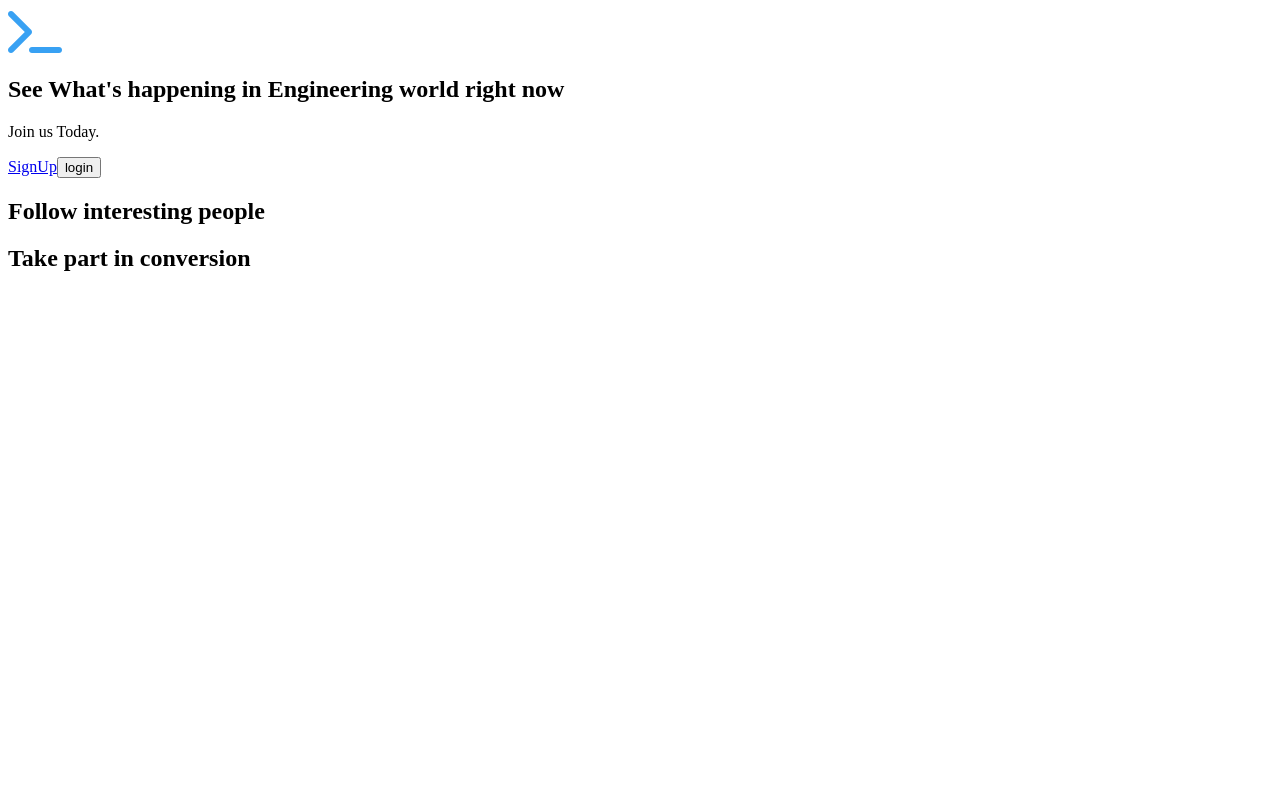
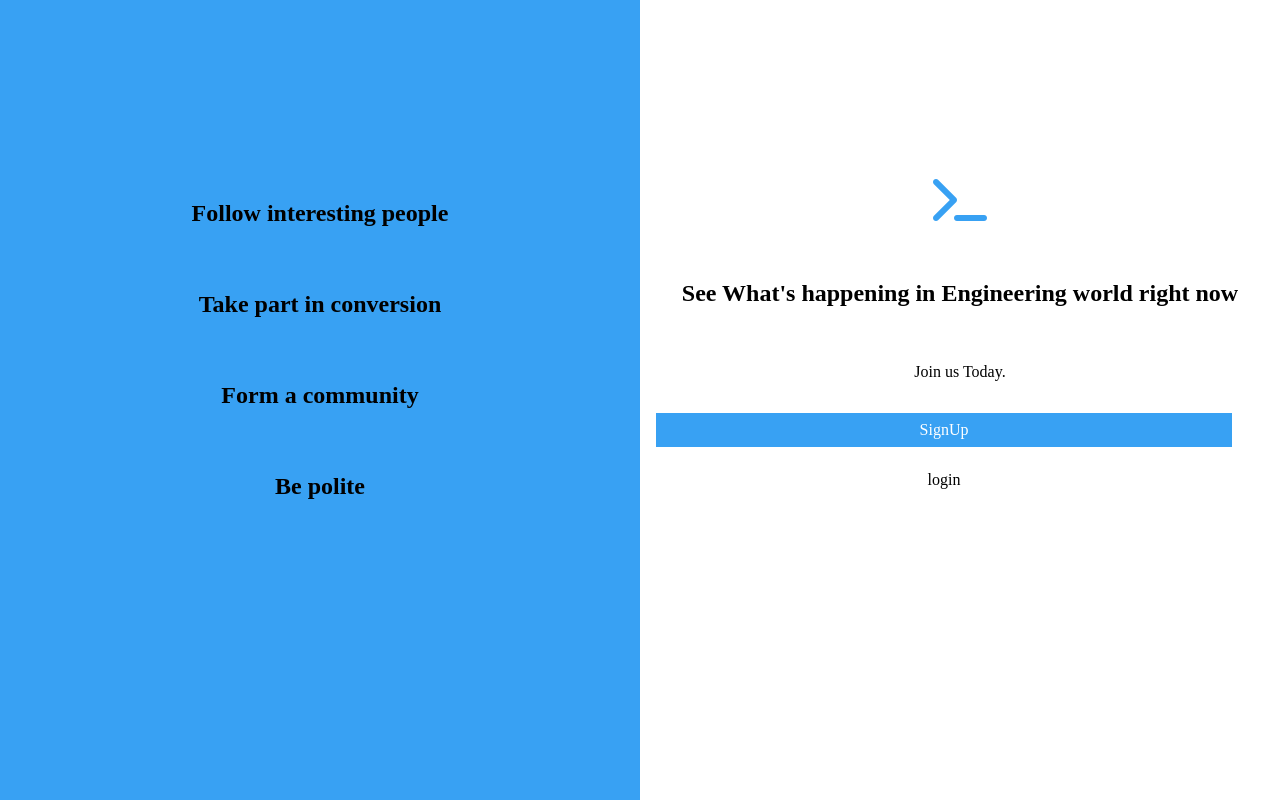
Before and after one commit to M0rfes/social, a React (Create React App) app in the folder client/: page / in a window 1280 px wide. Built offline with nearby package versions, Linux system fonts and the light colour scheme.

Commit message:
moved to styled components

```diff
--- a/client/package.json
+++ b/client/package.json
@@ -13,15 +13,15 @@
     "react-dom": "^16.8.6",
     "react-moment": "^0.9.2",
     "react-router-dom": "^5.0.1",
-    "react-scripts": "3.0.1",
-    "typescript": "3.5.3"
+    "react-scripts": "3.0.1"
   },
   "devDependencies": {
     "@types/jest": "24.0.16",
     "@types/node": "^12.6.8",
     "@types/react": "^16.8.23",
     "@types/react-dom": "16.8.5",
-    "@types/react-router-dom": "^4.3.4"
+    "@types/react-router-dom": "^4.3.4",
+    "typescript": "^3.4.3"
   },
   "scripts": {
     "start": "react-scripts start",
--- a/client/src/App.tsx
+++ b/client/src/App.tsx
@@ -7,17 +7,29 @@ import {
 } from 'react-router-dom';
 import LoginSignUp from './components/LoginSignUp';
 import SignUP from './components/SignUP';
+import { ThemeProvider } from 'styled-components';
 
 const App: React.FC = () => {
+  const theme = {
+    primary: '#38a1f3',
+    secondary: '#ffffff',
+    warning: '#9f6000',
+    error: '#d8000c',
+    success: '#dff2bf',
+    info: '#bde5f8',
+    dark: '#010101',
+  };
   return (
     <>
+      <ThemeProvider theme={theme}>
         <Router>
           <Switch>
             <Route path="/" exact component={LoginSignUp} />
             <Route path="/signup" exact component={SignUP} />
-          <Redirect to="/" />
+            <Redirect to="/signup" />
           </Switch>
         </Router>
+      </ThemeProvider>
     </>
   );
 };
--- a/client/src/components/LoginSignUp.tsx
+++ b/client/src/components/LoginSignUp.tsx
@@ -1,27 +1,29 @@
 import React from 'react';
-import { Link } from 'react-router-dom';
-import { Logo } from './styled/index';
+
+import { Logo, Wrapper, Section, Title, Lead, Button } from './styled/index';
+
 const LoginSignUp = () => {
+  console.log();
   return (
-    <main>
-      <section className="Right">
-        <Logo className="fas fa-terminal" />
-        <h1 className="my-2 p-2">
-          See What's happening in Engineering world right now
-        </h1>
-        <p className="mb-1 p-1">Join us Today.</p>
-        <Link to="/signup" className="btn btn-primary btn-block mb-1">
+    <Wrapper>
+      <Section>
+        <Logo primary className="fas fa-terminal" />
+        <Title>See What's happening in Engineering world right now</Title>
+        <Lead>Join us Today.</Lead>
+        <Button primary block to="/signup">
           SignUp
-        </Link>
-        <button className="btn btn-secondary border-primary btn-block">
+        </Button>
+        <Button block to="/login">
           login
-        </button>
-      </section>
-      <section className="Left bg-primary">
-        <h1 className="m-3 p-3">Follow interesting people</h1>
-        <h1 className="m-3 p-3">Take part in conversion</h1>
-      </section>
-    </main>
+        </Button>
+      </Section>
+      <Section primary>
+        <Title>Follow interesting people</Title>
+        <Title>Take part in conversion</Title>
+        <Title>Form a community</Title>
+        <Title>Be polite</Title>
+      </Section>
+    </Wrapper>
   );
 };
 
--- a/client/src/components/styled/index.tsx
+++ b/client/src/components/styled/index.tsx
@@ -1,13 +1,47 @@
 import styled from 'styled-components';
-const primary = '#38a1f3';
-const secondary = '#ffffff';
-const warning = '#9f6000';
-const error = '#d8000c';
-const success = '#dff2bf';
-const info = '#bde5f8';
-const dark = '#010101';
+import { Link } from 'react-router-dom';
 
-export const Logo = styled.i`
+export const Logo = styled.i<{ primary?: boolean; color?: string }>`
   font-size: 3rem;
-  color: ${primary};
+  color: ${prop => (prop.primary ? prop.theme.primary : prop.color)};
+  margin: 1rem;
 `;
+export const Wrapper = styled.main`
+  display: flex;
+  flex-flow: column;
+  @media screen and (min-width: 1024px) {
+    flex-flow: row-reverse;
+  }
+`;
+export const Section = styled.section<{ primary?: boolean }>`
+  text-align: center;
+  background: ${prop => (prop.primary ? prop.theme.primary : '')};
+  @media screen and (min-width: 1024px) {
+    padding-top: 10rem;
+    width: 100vw;
+    height: 100vh;
+  }
+`;
+export const Title = styled.h1`
+  margin: 1rem;
+  padding: 1.5rem;
+`;
+export const Lead = styled.p`
+  margin: 1rem;
+  padding: 1rem;
+`;
+export const Button = styled(Link)<{ primary?: boolean; block?: boolean }>`
+  display: ${props => (props.block ? 'block' : '')};
+  background: ${props =>
+    props.primary ? props.theme.primary : props.theme.secondary};
+  color: ${props => (props.primary ? '#FFFFFF' : '#000000')};
+  width: 90%;
+  padding: 0.5rem;
+  margin: auto;
+  margin-bottom: 2rem;
+  &:hover {
+  }
+  @media screen and (min-width: 1024px) {
+    margin: 1rem;
+  }
+`;
--- /dev/null
+++ b/client/src/index.css
@@ -0,0 +1,26 @@
+* {
+  padding: 0;
+  margin: 0;
+  box-sizing: border-box;
+}
+button {
+  cursor: pointer;
+  outline: none;
+  border: none;
+}
+img {
+  width: 100;
+  height: 100;
+}
+a {
+  text-decoration: none;
+}
+input {
+  border: none;
+  background: transparent;
+}
+input:hover,
+input:active {
+  border: none;
+  outline: none;
+}
--- a/client/src/index.tsx
+++ b/client/src/index.tsx
@@ -1,6 +1,7 @@
 import React from 'react';
 import ReactDOM from 'react-dom';
 import App from './App';
+import './index.css';
 import * as serviceWorker from './serviceWorker';
 import ApolloClient from 'apollo-boost';
 import { ApolloProvider } from 'react-apollo';
```
Also changed, not shown: 2 other files (tests, documents, lock files or other folders). Lines whose indentation alone changed are shown as unchanged.
